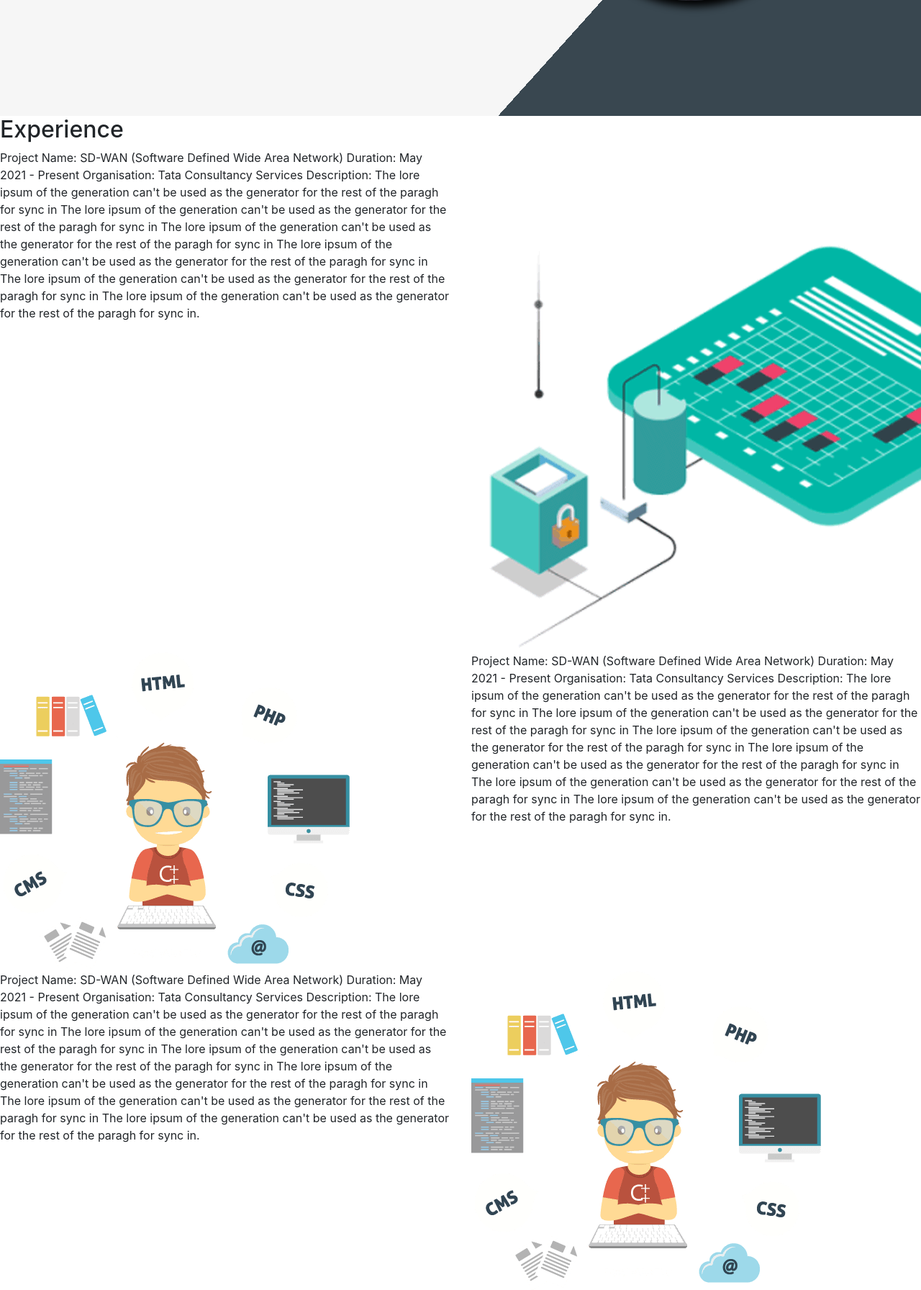
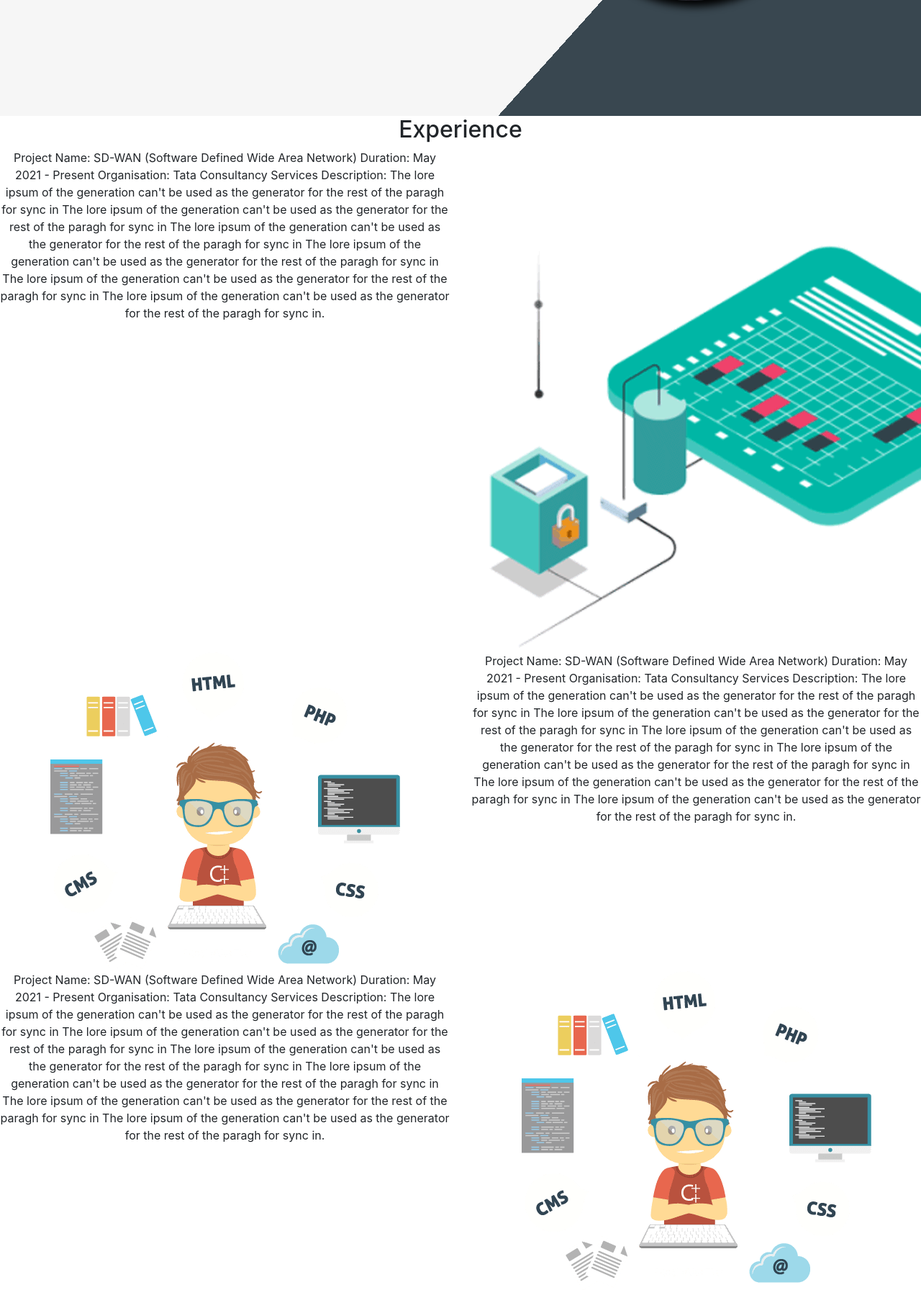
Before and after one commit to AmiteshDN/Portfolio, a Django app: page /myportfolio/ in a window 1280 px wide; the page is wider, and only the part inside the window is pictured. Shown: the part 593-2385 px from the top of that part at 72% size. Run offline with Django 3.2, Linux system fonts and the light colour scheme; some libraries are stand-ins or nearby versions; some web fonts are replaced.

Commit message:
add css to experience

```diff
--- a/myportfolio/static/myportfolio/css/styles.css
+++ b/myportfolio/static/myportfolio/css/styles.css
@@ -62,4 +62,12 @@ header .banner img {
   -webkit-box-shadow: 5px 8px 12px black;
           box-shadow: 5px 8px 12px black;
 }
+
+.experience {
+  text-align: center;
+}
+
+.experience .row {
+  text-align: center;
+}
 /*# sourceMappingURL=styles.css.map */
--- a/myportfolio/static/myportfolio/css/styles.scss
+++ b/myportfolio/static/myportfolio/css/styles.scss
@@ -1,5 +1,6 @@
 @import "./variables";
 
+// Landing page
 header {
     background: linear-gradient(132deg, $primary-color 70%, $secondary-color 30%);
     top: 0;
@@ -61,3 +62,13 @@ header {
     }
 
 }
+
+// Experience
+
+.experience {
+    text-align: center;
+
+    .row {
+        text-align: center;
+    }
+}
```
Also changed, not shown: 1 other file.
